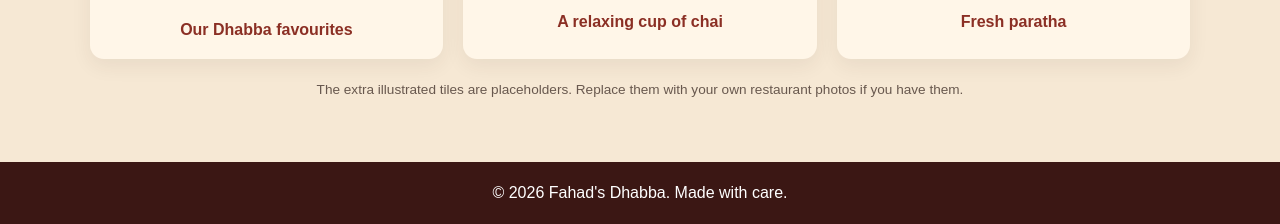
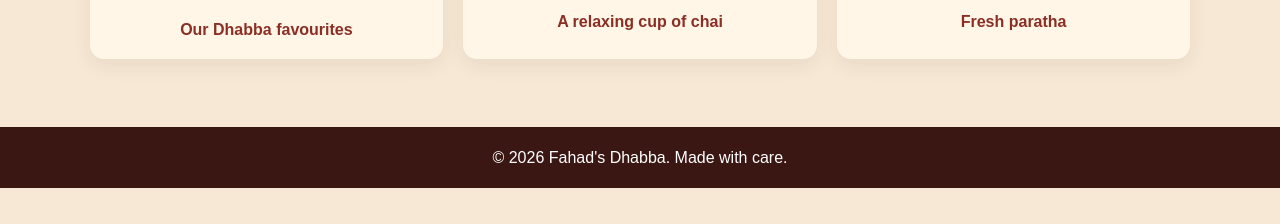
Before and after one commit to fahad3224-debug/fahad--Dhabba, a plain HTML site: page gallery.html in a window 1280 px wide. Shown: the part 627-851 px from the top of the page. After the commit the page ends 815 px from the top, so only its background shows below. Drawn offline with Linux system fonts and the light colour scheme.

Commit message:
remove placeholder instructions.

```diff
--- a/gallery.html
+++ b/gallery.html
@@ -32,7 +32,7 @@
         <figure class="gallery-card gallery-placeholder"><div class="placeholder-art">☕</div><figcaption>A relaxing cup of chai</figcaption></figure>
         <figure class="gallery-card gallery-placeholder"><div class="placeholder-art">🫓</div><figcaption>Fresh paratha</figcaption></figure>
       </div>
-      <p class="gallery-note">The extra illustrated tiles are placeholders. Replace them with your own restaurant photos if you have them.</p>
+      <p class="gallery-note"></p>
     </section>
   </main>
 
```
